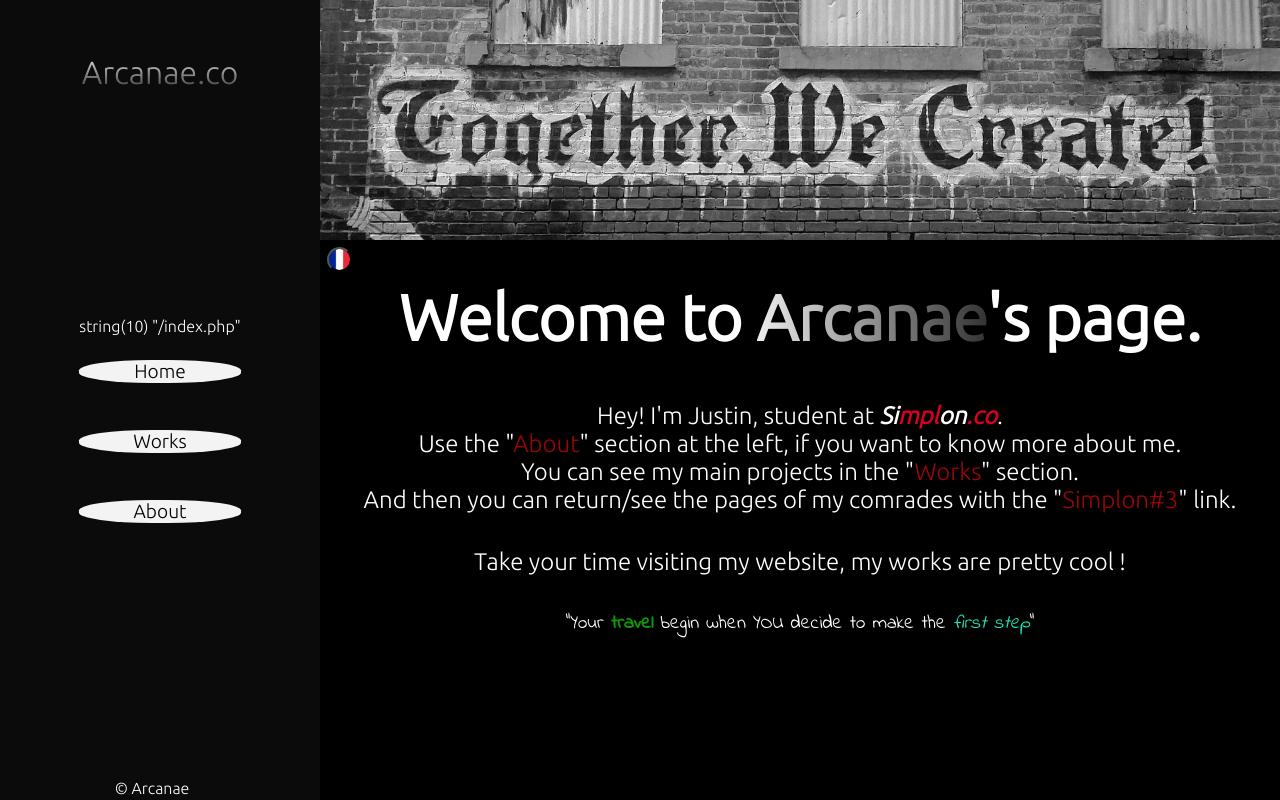
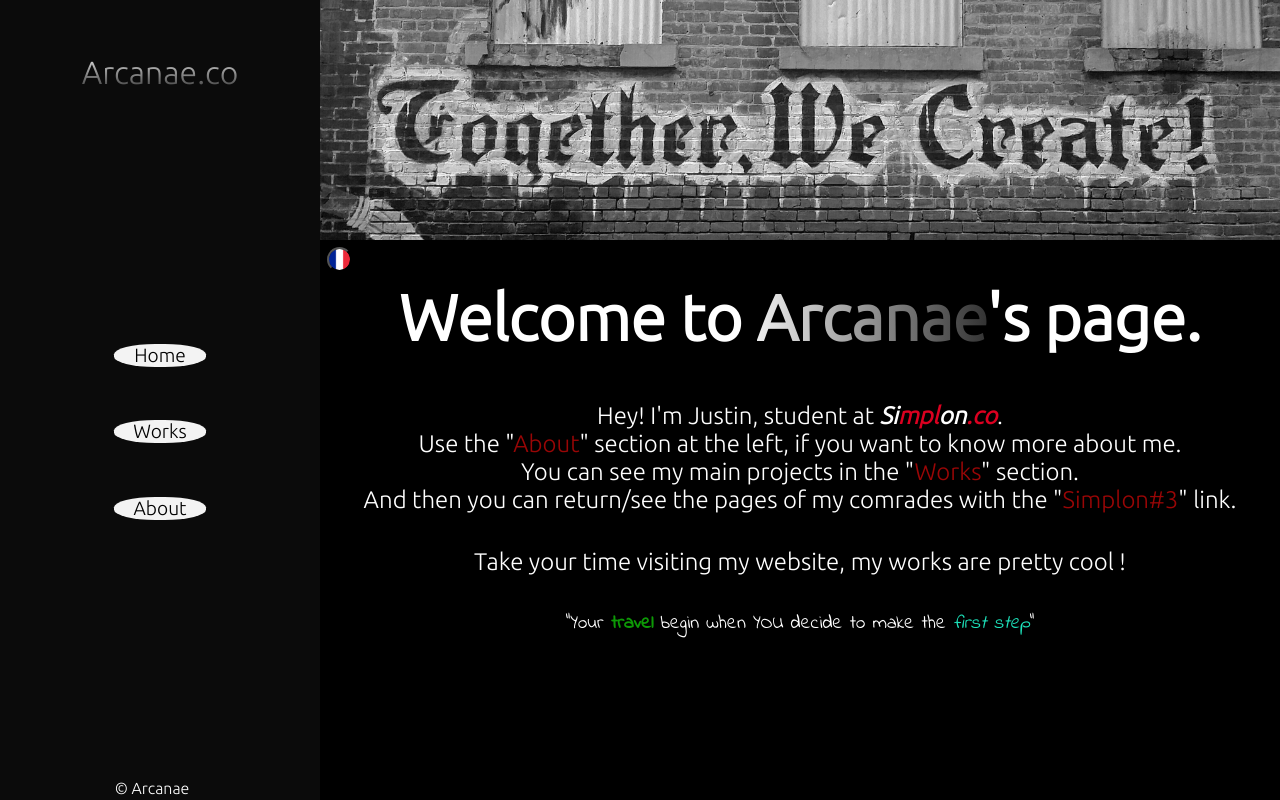
Before and after one commit to arcanae/arcanae, a PHP site: page /index.php in a window 1280 px wide. Run offline with PHP 8.4, Linux system fonts and the light colour scheme.

Commit message:
should work

```diff
--- a/nav.php
+++ b/nav.php
@@ -6,17 +6,16 @@
     <div id="navcont1">
         <div id="navcont2">
             <?php
-            var_dump($_SERVER['REQUEST_URI']);
                 if ($_SESSION['language'] == 'English') {
                     echo '<a class="navelement ';
-                    if ($_SERVER['REQUEST_URI'] == "promo/justin/arcanae/index.php") {
+                    if ($_SERVER['REQUEST_URI'] == "/promo/justin/arcanae/index.php") {
                         echo 'location';
                     }
                     echo  '" href="index.php">Home</a>';
                 }
                 if ($_SESSION['language'] == 'Français') {
                     echo '<a class="navelement ';
-                    if ($_SERVER['REQUEST_URI'] == "promo/justin/arcanae/index.php") {
+                    if ($_SERVER['REQUEST_URI'] == "/promo/justin/arcanae/index.php") {
                         echo 'location"';
                     }
                     echo '" href="index.php">Accueil</a>';
@@ -25,20 +24,20 @@
             <?php
                 if ($_SESSION['language'] == 'English') {
                     echo '<a class="navelement ';
-                    if ($_SERVER['REQUEST_URI'] == "promo/justin/arcanae/works.php") {
+                    if ($_SERVER['REQUEST_URI'] == "/promo/justin/arcanae/works.php") {
                         echo 'location"';
                     }
                     echo '" href="works.php">Works</a>';
                 }
                 if ($_SESSION['language'] == 'Français') {
                     echo '<a class="navelement ';
-                    if ($_SERVER['REQUEST_URI'] == "promo/justin/arcanae/works.php") {
+                    if ($_SERVER['REQUEST_URI'] == "/promo/justin/arcanae/works.php") {
                         echo 'location"';
                     }
                     echo '" href="works.php">Projets</a>';
                 }
                     echo '<a class="navelement ';
-                    if ($_SERVER['REQUEST_URI'] == "promo/justin/arcanae/about.php") {
+                    if ($_SERVER['REQUEST_URI'] == "/promo/justin/arcanae/about.php") {
                         echo 'location"';
                     }
                     echo '" href="about.php">About</a>';
```
